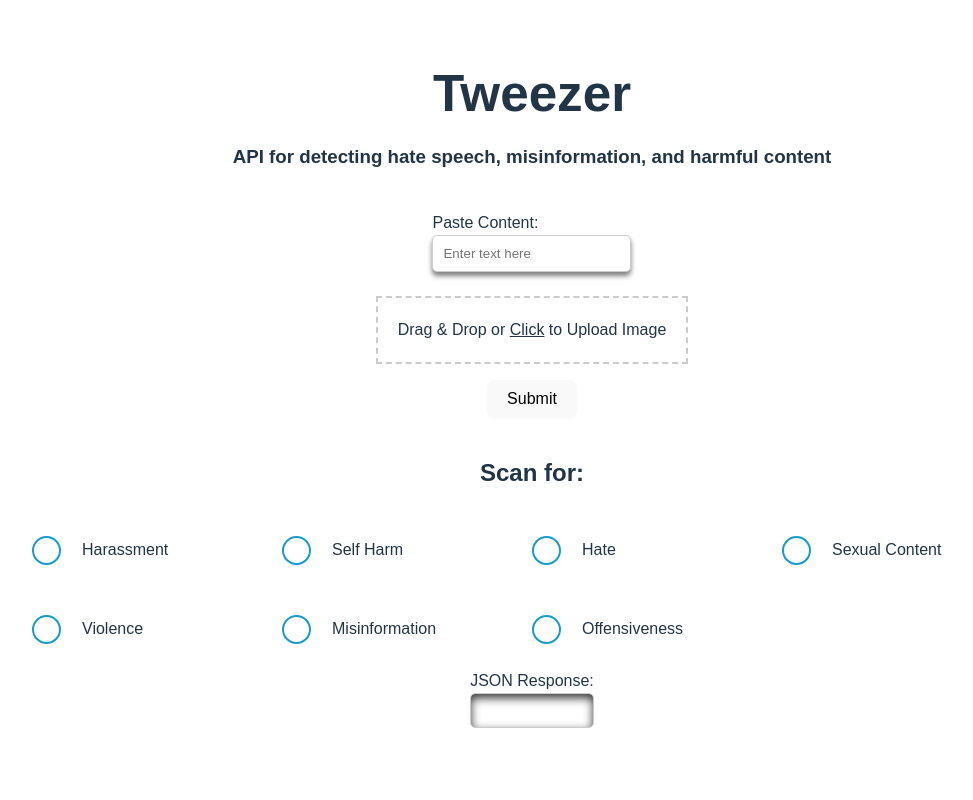
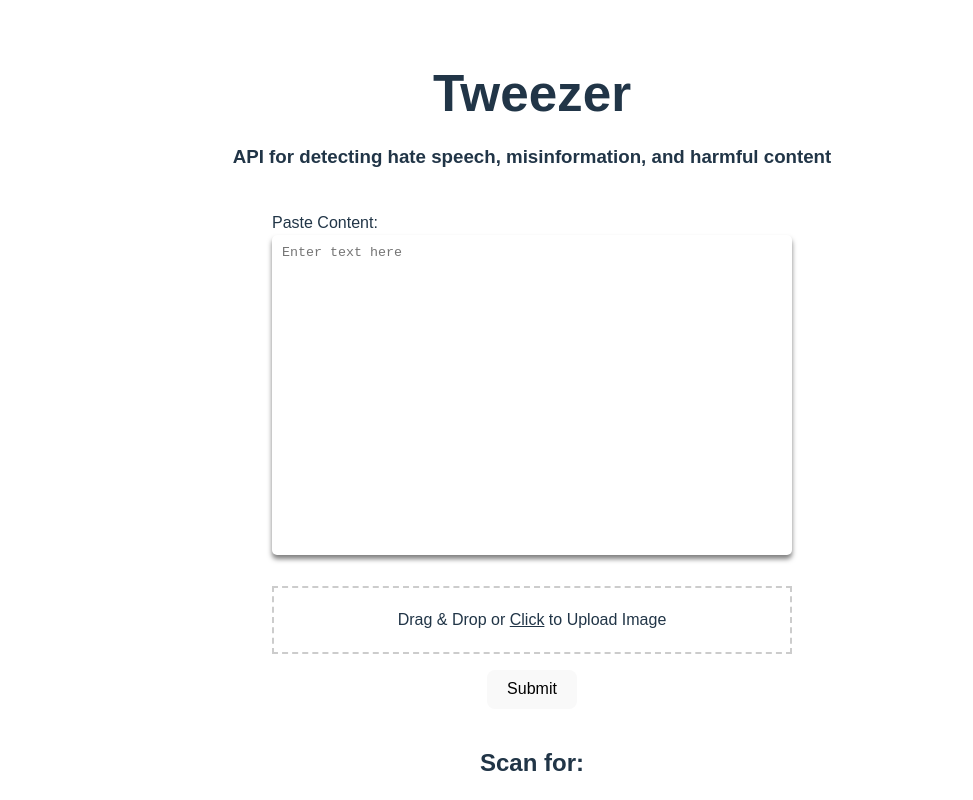
Before and after one commit to Hacked-2024/tweezer, a React (Vite) app: page / in a window 1280 px wide. Shown: the top 800 px of the page, without its empty margins (108-1081 px from the left). Built offline with nearby package versions, Linux system fonts and the light colour scheme; grey boxes are pictures that could not be loaded.

Commit message:
Changed inpiut to textarea

```diff
--- a/src/components/ImageUploadForm.jsx
+++ b/src/components/ImageUploadForm.jsx
@@ -1,5 +1,7 @@
 import { useState } from "react";
 import api from "../services/api";
+
+import "./ImageUploadForm.css"
 
 const ImageUploadForm = ({ currentlyChecked,setFormattedJsonString}) => {
     const [textValue, setTextValue] = useState('');
@@ -113,7 +115,7 @@ const ImageUploadForm = ({ currentlyChecked,setFormattedJsonString}) => {
         <div className="text-input-container">
           <div className="input-wrapper">
           <label htmlFor="text-input">Paste Content: </label><br/>
-          <input
+          <textarea
             type="text"
             id="text-input"
             className="text-input"
```
